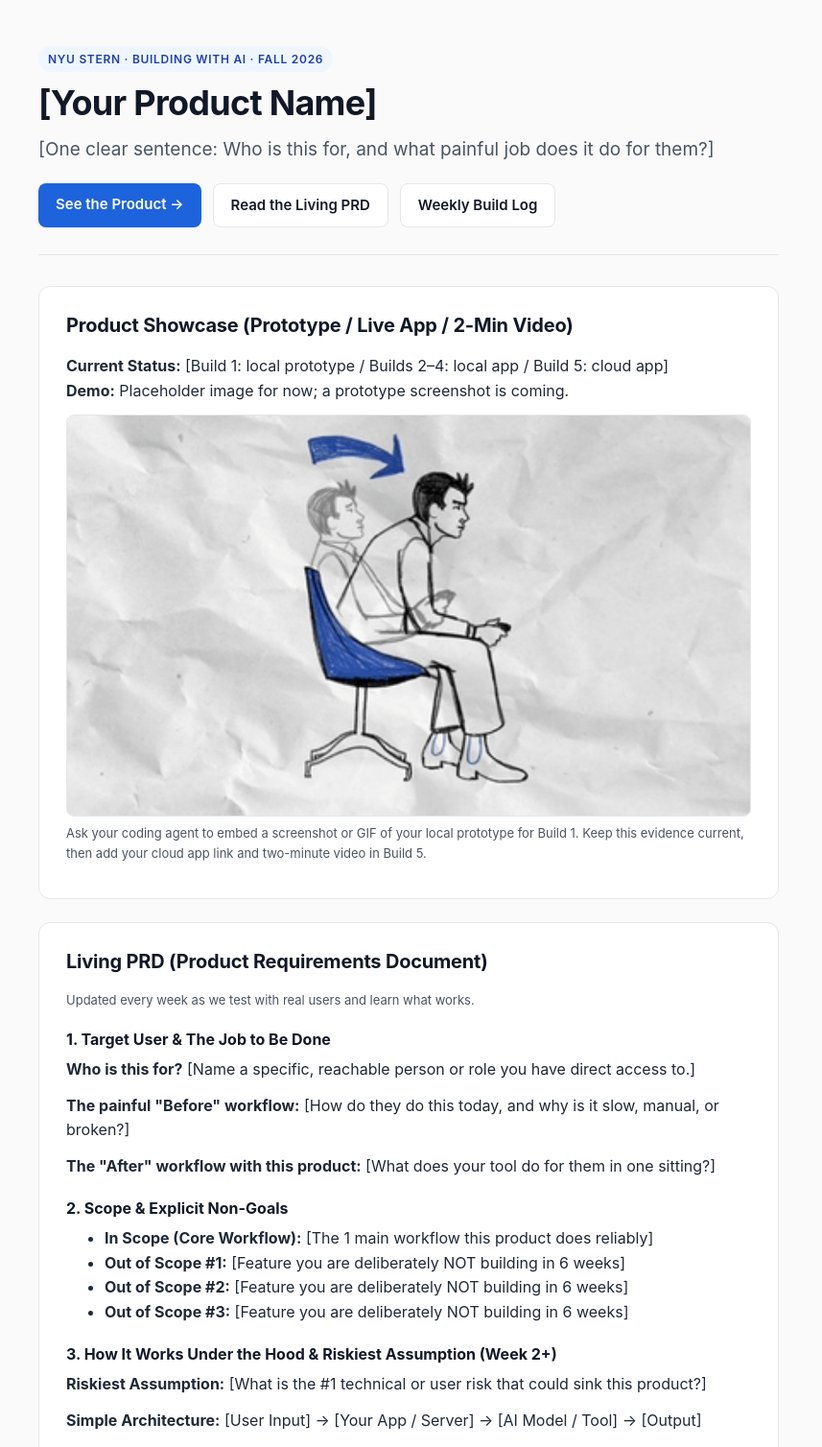
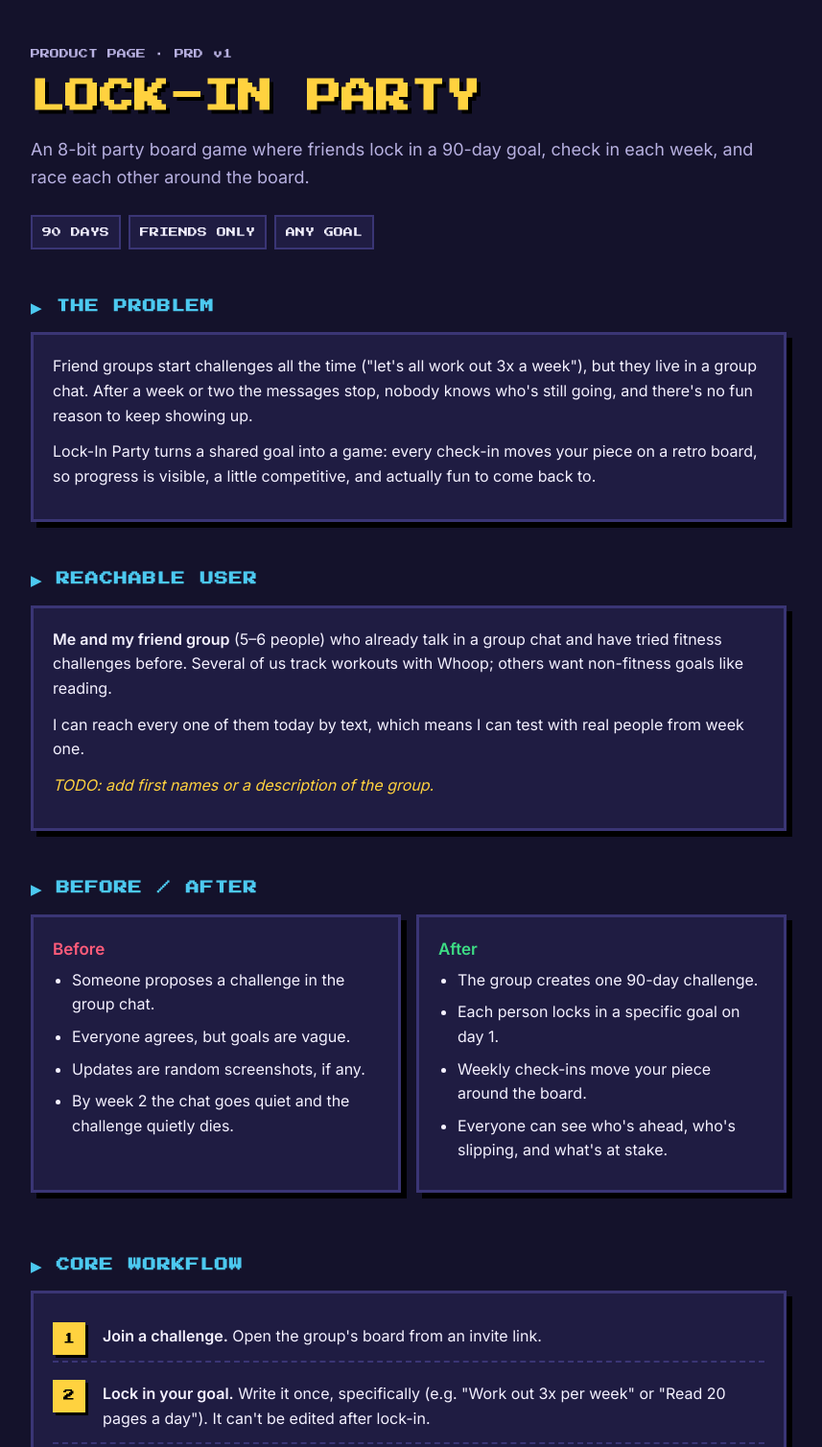
Before and after one commit to building-with-ai-f26/sc12439-LockIn, a plain HTML site: page docs/index.html in a window 1280 px wide. Shown: the top 1508 px of the page at 96% size, without its empty margins (214-1071 px from the left). Drawn offline with Linux system fonts and the light colour scheme.

Commit message:
Rewrite product page as Lock-In Party PRD v1
Replace the course template in docs/index.html with the Lock-In Party
product page: 8-bit theme, problem statement, reachable user,
before/after, core workflow, v1 non-goals, open question, prototype
placeholder, and a build log table.

Co-Authored-By: Claude Fable 5.1 <noreply@anthropic.com>

```diff
--- a/docs/index.html
+++ b/docs/index.html
@@ -1,268 +1,162 @@
-<!DOCTYPE html>
+<!doctype html>
 <html lang="en">
 <head>
-  <meta charset="UTF-8" />
-  <meta name="viewport" content="width=device-width, initial-scale=1.0" />
-  <title>[Your Product Name] · Building with AI (Fall 2026)</title>
-
-  <!-- Week 1: create your PostHog account only.
-       Build 2: paste your project's current PostHog web snippet here,
-       then install analytics in the local app and verify events. -->
-
+<meta charset="utf-8">
+<meta name="viewport" content="width=device-width, initial-scale=1">
+<title>Lock-In Party</title>
+<meta name="description" content="An 8-bit party board game for 90-day goals with friends.">
+<link rel="preconnect" href="https://fonts.googleapis.com">
+<link rel="preconnect" href="https://fonts.gstatic.com" crossorigin>
+<link href="https://fonts.googleapis.com/css2?family=Press+Start+2P&family=Inter:wght@400;600&display=swap" rel="stylesheet">
 <style>
   :root {
-      --bg: #fafafa;
-      --card: #ffffff;
-      --text: #111827;
-      --muted: #4b5563;
-      --border: #e5e7eb;
-      --accent: #1d63dc;
-      --tag-bg: #eff6ff;
-      --tag-text: #1e40af;
+    --bg: #14122b;
+    --panel: #1f1c42;
+    --ink: #f4f1ff;
+    --muted: #b7b0e0;
+    --gold: #ffd23f;
+    --green: #3ddc84;
+    --red: #ff5c7a;
+    --blue: #4cc9f0;
+    --border: #3a3575;
   }
   * { box-sizing: border-box; }
   body {
     margin: 0;
-      font-family: -apple-system, BlinkMacSystemFont, "DM Sans", "Segoe UI", Roboto, sans-serif;
     background: var(--bg);
-      color: var(--text);
-      line-height: 1.6;
+    color: var(--ink);
+    font: 16px/1.6 "Inter", system-ui, sans-serif;
   }
-    .container {
-      max-width: 820px;
-      margin: 0 auto;
-      padding: 48px 24px 80px;
+  .wrap { max-width: 820px; margin: 0 auto; padding: 48px 16px 80px; }
+  h1, h2, .pixel { font-family: "Press Start 2P", monospace; }
+  h1 { font-size: clamp(22px, 5vw, 36px); line-height: 1.4; color: var(--gold); margin: 0 0 16px; text-shadow: 4px 4px 0 #000; }
+  h2 { font-size: 14px; color: var(--blue); margin: 48px 0 16px; letter-spacing: 1px; }
+  h3 { font-size: 17px; margin: 0 0 6px; }
+  p { margin: 0 0 12px; }
+  .tag { color: var(--muted); font-size: 18px; margin-bottom: 24px; }
+  .chips { display: flex; flex-wrap: wrap; gap: 8px; }
+  .chip { font-family: "Press Start 2P", monospace; font-size: 10px; padding: 8px 10px; border: 2px solid var(--border); background: var(--panel); }
+  .panel { background: var(--panel); border: 3px solid var(--border); box-shadow: 6px 6px 0 #000; padding: 20px; margin-bottom: 16px; }
+  .grid2 { display: grid; grid-template-columns: 1fr 1fr; gap: 16px; }
+  @media (max-width: 640px) { .grid2 { grid-template-columns: 1fr; } }
+  .before h3 { color: var(--red); }
+  .after h3 { color: var(--green); }
+  ol.steps { list-style: none; counter-reset: s; padding: 0; margin: 0; }
+  ol.steps li { counter-increment: s; position: relative; padding: 12px 0 12px 52px; border-bottom: 2px dashed var(--border); }
+  ol.steps li:last-child { border-bottom: 0; }
+  ol.steps li::before {
+    content: counter(s); position: absolute; left: 0; top: 10px;
+    width: 34px; height: 34px; display: grid; place-items: center;
+    font-family: "Press Start 2P", monospace; font-size: 12px;
+    background: var(--gold); color: #000; box-shadow: 3px 3px 0 #000;
   }
-    header {
-      border-bottom: 1px solid var(--border);
-      padding-bottom: 28px;
-      margin-bottom: 32px;
-    }
-    .eyebrow {
-      display: inline-block;
-      font-size: 12px;
-      font-weight: 600;
-      text-transform: uppercase;
-      letter-spacing: 0.06em;
-      background: var(--tag-bg);
-      color: var(--tag-text);
-      padding: 4px 10px;
-      border-radius: 999px;
-      margin-bottom: 12px;
-    }
-    h1 {
-      font-size: 36px;
-      line-height: 1.15;
-      margin: 0 0 12px;
-      letter-spacing: -0.02em;
-    }
-    .tagline {
-      font-size: 19px;
-      color: var(--muted);
-      margin: 0 0 20px;
-    }
-    .cta-row {
-      display: flex;
-      gap: 12px;
-      flex-wrap: wrap;
-    }
-    .btn {
-      display: inline-block;
-      padding: 10px 18px;
-      border-radius: 8px;
-      font-weight: 600;
-      font-size: 15px;
-      text-decoration: none;
-      background: var(--accent);
-      color: #fff;
-    }
-    .btn-secondary {
-      background: var(--card);
-      color: var(--text);
-      border: 1px solid var(--border);
-    }
-    section {
-      background: var(--card);
-      border: 1px solid var(--border);
-      border-radius: 12px;
-      padding: 24px 28px;
-      margin-bottom: 24px;
-    }
-    h2 {
-      font-size: 20px;
-      margin: 0 0 14px;
-      letter-spacing: -0.01em;
-    }
-    h3 {
-      font-size: 16px;
-      margin: 18px 0 6px;
-    }
-    p, ul {
-      margin: 0 0 12px;
-      color: #1f2937;
-    }
-    .grid-2 {
-      display: grid;
-      grid-template-columns: repeat(auto-fit, minmax(240px, 1fr));
-      gap: 16px;
-    }
-    .stat-box {
-      border: 1px solid var(--border);
-      border-radius: 8px;
-      padding: 14px 16px;
-      background: var(--bg);
-    }
-    .stat-label {
-      font-size: 12px;
-      color: var(--muted);
-      text-transform: uppercase;
-      letter-spacing: 0.04em;
-    }
-    .stat-value {
-      font-size: 20px;
-      font-weight: 700;
-      margin-top: 4px;
-    }
-    .log-entry {
-      border-top: 1px solid var(--border);
-      padding-top: 16px;
-      margin-top: 16px;
-    }
-    .log-entry:first-of-type {
-      border-top: none;
-      padding-top: 0;
-      margin-top: 0;
-    }
-    .meta {
-      font-size: 13px;
-      color: var(--muted);
-    }
+  ul { margin: 0; padding-left: 20px; }
+  li { margin-bottom: 8px; }
+  .no { color: var(--red); font-family: "Press Start 2P", monospace; font-size: 11px; margin-right: 6px; }
+  .shot { width: 100%; border: 3px solid var(--border); background: #0c0b1d; display: block; min-height: 220px; }
+  .todo { color: var(--gold); font-style: italic; }
+  table { width: 100%; border-collapse: collapse; }
+  td { padding: 10px 8px; border-bottom: 2px dashed var(--border); vertical-align: top; }
+  td:first-child { width: 34%; color: var(--muted); font-weight: 600; }
+  footer { margin-top: 56px; color: var(--muted); font-size: 13px; }
+  a { color: var(--blue); }
 </style>
 </head>
 <body>
-  <div class="container">
-    <!-- HERO / PRODUCT PITCH -->
+<div class="wrap">
+
   <header>
-      <span class="eyebrow">NYU Stern · Building with AI · Fall 2026</span>
-      <h1>[Your Product Name]</h1>
-      <p class="tagline">[One clear sentence: Who is this for, and what painful job does it do for them?]</p>
-      <div class="cta-row">
-        <a class="btn" href="#live-demo" onclick="window.posthog && posthog.capture('clicked_try_product')">See the Product →</a>
-        <a class="btn btn-secondary" href="#prd">Read the Living PRD</a>
-        <a class="btn btn-secondary" href="#build-log">Weekly Build Log</a>
+    <div class="pixel" style="font-size:10px;color:var(--muted);margin-bottom:12px;">PRODUCT PAGE · PRD v1</div>
+    <h1>LOCK-IN PARTY</h1>
+    <p class="tag">An 8-bit party board game where friends lock in a 90-day goal, check in each week, and race each other around the board.</p>
+    <div class="chips">
+      <span class="chip">90 DAYS</span>
+      <span class="chip">FRIENDS ONLY</span>
+      <span class="chip">ANY GOAL</span>
     </div>
   </header>
 
-    <!-- DEMO / SCREENSHOT / VIDEO SHOWCASE -->
-    <section id="live-demo">
-      <h2>Product Showcase (Prototype / Live App / 2-Min Video)</h2>
-      <p>
-        <strong>Current Status:</strong> [Build 1: local prototype / Builds 2–4: local app / Build 5: cloud app]<br />
-        <strong>Demo:</strong> Placeholder image for now; a prototype screenshot is coming.
-      </p>
-      <img src="images/prototype.png"
-           alt="Meme of a gamer leaning in toward the screen"
-           style="max-width: 100%; border: 1px solid var(--border); border-radius: 8px;" />
-      <p class="meta">
-        Ask your coding agent to embed a screenshot or GIF of your local prototype for Build 1. Keep this evidence current, then add your cloud app link and two-minute video in Build 5.
-      </p>
-    </section>
+  <h2>▶ THE PROBLEM</h2>
+  <div class="panel">
+    <p>Friend groups start challenges all the time ("let's all work out 3x a week"), but they live in a group chat. After a week or two the messages stop, nobody knows who's still going, and there's no fun reason to keep showing up.</p>
+    <p>Lock-In Party turns a shared goal into a game: every check-in moves your piece on a retro board, so progress is visible, a little competitive, and actually fun to come back to.</p>
+  </div>
 
-    <!-- LIVING PRD (Updated every week!) -->
-    <section id="prd">
-      <h2>Living PRD (Product Requirements Document)</h2>
-      <p class="meta">Updated every week as we test with real users and learn what works.</p>
+  <h2>▶ REACHABLE USER</h2>
+  <div class="panel">
+    <p><strong>Me and my friend group</strong> (5–6 people) who already talk in a group chat and have tried fitness challenges before. Several of us track workouts with Whoop; others want non-fitness goals like reading.</p>
+    <p>I can reach every one of them today by text, which means I can test with real people from week one.</p>
+    <p class="todo">TODO: add first names or a description of the group.</p>
+  </div>
 
-      <h3>1. Target User & The Job to Be Done</h3>
-      <p><strong>Who is this for?</strong> [Name a specific, reachable person or role you have direct access to.]</p>
-      <p><strong>The painful "Before" workflow:</strong> [How do they do this today, and why is it slow, manual, or broken?]</p>
-      <p><strong>The "After" workflow with this product:</strong> [What does your tool do for them in one sitting?]</p>
-
-      <h3>2. Scope & Explicit Non-Goals</h3>
+  <h2>▶ BEFORE / AFTER</h2>
+  <div class="grid2">
+    <div class="panel before">
+      <h3>Before</h3>
       <ul>
-        <li><strong>In Scope (Core Workflow):</strong> [The 1 main workflow this product does reliably]</li>
-        <li><strong>Out of Scope #1:</strong> [Feature you are deliberately NOT building in 6 weeks]</li>
-        <li><strong>Out of Scope #2:</strong> [Feature you are deliberately NOT building in 6 weeks]</li>
-        <li><strong>Out of Scope #3:</strong> [Feature you are deliberately NOT building in 6 weeks]</li>
+        <li>Someone proposes a challenge in the group chat.</li>
+        <li>Everyone agrees, but goals are vague.</li>
+        <li>Updates are random screenshots, if any.</li>
+        <li>By week 2 the chat goes quiet and the challenge quietly dies.</li>
       </ul>
-
-      <h3>3. How It Works Under the Hood & Riskiest Assumption (Week 2+)</h3>
-      <p><strong>Riskiest Assumption:</strong> [What is the #1 technical or user risk that could sink this product?]</p>
-      <p><strong>Simple Architecture:</strong> [User Input] → [Your App / Server] → [AI Model / Tool] → [Output]</p>
-
-      <h3>4. Unit Economics & Analytics Snapshot (Updated Weekly)</h3>
-      <div class="grid-2">
-        <div class="stat-box">
-          <div class="stat-label">Cumulative Build Spend</div>
-          <div class="stat-value">[Record actual spend]</div>
     </div>
-        <div class="stat-box">
-          <div class="stat-label">Est. Cost Per User Run</div>
-          <div class="stat-value">[Not yet estimated]</div>
-        </div>
-        <div class="stat-box">
-          <div class="stat-label">User Evidence (Analytics from Build 2)</div>
-          <div class="stat-value">[Not yet measured]</div>
-        </div>
-        <div class="stat-box">
-          <div class="stat-label">Sponsor Call (Week 6)</div>
-          <div class="stat-value">TBD</div>
+    <div class="panel after">
+      <h3>After</h3>
+      <ul>
+        <li>The group creates one 90-day challenge.</li>
+        <li>Each person locks in a specific goal on day 1.</li>
+        <li>Weekly check-ins move your piece around the board.</li>
+        <li>Everyone can see who's ahead, who's slipping, and what's at stake.</li>
+      </ul>
     </div>
   </div>
-    </section>
 
-    <!-- WEEKLY BUILD LOG (Updated at least twice a week via Git commits) -->
-    <section id="build-log">
-      <h2>Weekly Build Log</h2>
-      <p class="meta">Build on at least two separate days each week outside class, including the November 3 break. Push commits and log actual progress, failures, PRD changes, costs, and hours here. All build deadlines are noon, New York time.</p>
+  <h2>▶ CORE WORKFLOW</h2>
+  <div class="panel">
+    <ol class="steps">
+      <li><strong>Join a challenge.</strong> Open the group's board from an invite link.</li>
+      <li><strong>Lock in your goal.</strong> Write it once, specifically (e.g. "Work out 3x per week" or "Read 20 pages a day"). It can't be edited after lock-in.</li>
+      <li><strong>Check in.</strong> Each week, report whether you hit your goal.</li>
+      <li><strong>Move on the board.</strong> Hitting your goal moves your piece forward; missing it costs you spaces.</li>
+      <li><strong>See the standings.</strong> The board shows everyone's position and streaks through day 90.</li>
+    </ol>
+  </div>
 
-      <div class="log-entry">
-        <h3>Build 1 · Intent.md & Throwaway Prototype (Due Nov 9)</h3>
-        <ul>
-          <li><strong>What shipped:</strong> [What you actually built; link your local prototype screenshot or GIF above.]</li>
-          <li><strong>Things learned with AI:</strong> [What you learned from AI practice and Terminus Episodes 1 and 2.]</li>
-          <li><strong>What broke / changed in PRD:</strong> [Fill in]</li>
-          <li><strong>Cost & time this week:</strong> $[0.00] · [0] hours</li>
+  <h2>▶ NON-GOALS (v1)</h2>
+  <div class="panel">
+    <ul style="list-style:none;padding:0;">
+      <li><span class="no">✕</span><strong>No Whoop or wearable integration.</strong> Check-ins are self-reported for now. Auto-verifying fitness goals through Whoop is a later build.</li>
+      <li><span class="no">✕</span><strong>No minigames.</strong> Moving around the board is the whole game in v1; party-style minigames come later.</li>
+      <li><span class="no">✕</span><strong>No public matchmaking.</strong> Invite-only friend groups. No strangers, no global leaderboards.</li>
     </ul>
   </div>
 
-      <div class="log-entry">
-        <h3>Build 2 · Smallest Local Version & PostHog (Due Nov 16)</h3>
-        <ul>
-          <li><strong>What shipped:</strong> [Local working slice, PostHog verified on this page and the local app, PRD v2, and local setup in AGENTS.md]</li>
-          <li><strong>What broke / changed in PRD:</strong> [Fill in]</li>
-          <li><strong>Cost & time this week:</strong> $[0.00] · [0] hours</li>
-        </ul>
+  <h2>▶ OPEN QUESTION</h2>
+  <div class="panel">
+    <p><strong>How do we verify non-fitness goals?</strong> Options: honor system, photo proof, or a friend approving each check-in. v1 uses the honor system; I'll watch whether my friends trust it.</p>
   </div>
 
-      <div class="log-entry">
-        <h3>Build 3 · Build.exe: The Core Workflow (Due Nov 23)</h3>
-        <ul>
-          <li><strong>What shipped:</strong> [End-to-end workflow working with real inputs + PostHog funnel events]</li>
-          <li><strong>What broke / changed in PRD:</strong> [Fill in]</li>
-          <li><strong>Cost & time this week:</strong> $[0.00] · [0] hours</li>
-        </ul>
+  <h2>▶ PROTOTYPE</h2>
+  <div class="panel">
+    <img class="shot" src="images/prototype.png" alt="Placeholder: meme of a gamer leaning in toward the screen">
+    <p style="margin-top:12px;" class="todo">TODO: replace this placeholder with a prototype screenshot or GIF saved as docs/images/prototype.png.</p>
   </div>
 
-      <div class="log-entry">
-        <h3>Build 4 · Test.py: Choose Track A or Track B (Due Nov 30)</h3>
-        <ul>
-          <li><strong>Chosen track:</strong> [A: 10-case domain eval and one outside target-user review; OR B: 3–5 outside users and replay findings]</li>
-          <li><strong>Results and improvements:</strong> [Before/after evidence; for Track B, fixes to the top three friction points]</li>
-          <li><strong>PRD v4 changes:</strong> [What the evidence changed]</li>
-          <li><strong>Cost & time this week:</strong> $[0.00] · [0] hours</li>
-        </ul>
+  <h2>▶ BUILD LOG</h2>
+  <div class="panel">
+    <table>
+      <tr><td>What works</td><td class="todo">TODO</td></tr>
+      <tr><td>What I learned</td><td class="todo">TODO</td></tr>
+      <tr><td>What broke or changed</td><td class="todo">TODO</td></tr>
+      <tr><td>Costs</td><td class="todo">TODO (e.g. $0, free tiers only)</td></tr>
+      <tr><td>Hours</td><td class="todo">TODO</td></tr>
+    </table>
   </div>
 
-      <div class="log-entry">
-        <h3>Build 5 · Ship.installer: Launch Ops, Rollback Check & 2-Min Video (Due Dec 7)</h3>
-        <ul>
-          <li><strong>Launch Ops & Safety:</strong> [Verified no exposed keys, set spend cap, tested 2-minute rollback]</li>
-          <li><strong>2-Minute Video & Final Polish:</strong> [Link/embed above]</li>
-          <li><strong>Cost & time this week:</strong> $[0.00] · [0] hours</li>
-        </ul>
-      </div>
-    </section>
+  <footer>
+    <p>Repo: <a href="https://github.com/building-with-ai-f26/sc12439-LockIn">github.com/building-with-ai-f26/sc12439-LockIn</a></p>
+  </footer>
+
 </div>
 </body>
 </html>
```
Lines whose indentation alone changed are shown as unchanged.
